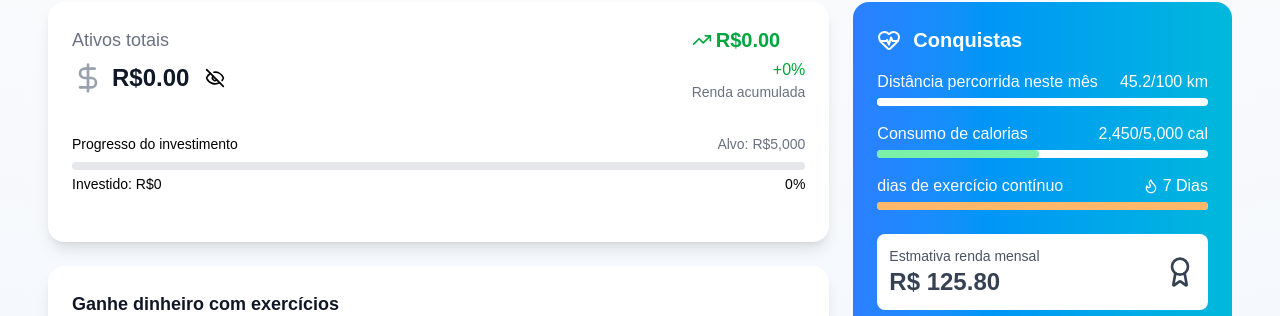
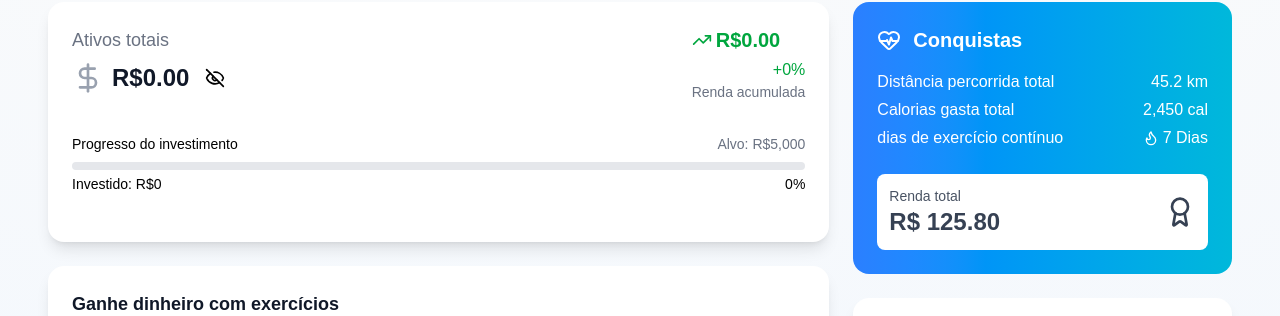
Before and after one commit to rodrigoRolim/strava-investment, a Next.js app: page /panel in a window 1280 px wide. Shown: the part 130-446 px from the top of the page. Built offline with nearby package versions, Linux system fonts and the light colour scheme.

Commit message:
remove execesses

```diff
--- a/app/_components/HealthData.tsx
+++ b/app/_components/HealthData.tsx
@@ -9,27 +9,16 @@ export default function HealthData() {
       </div>
 
       <div className="space-y-4">
-        <div>
         <div className="flex justify-between mb-1">
-            <span>Distância percorrida neste mês</span>
-            <span>45.2/100 km</span>
-          </div>
-          <div className="h-2 bg-white bg-opacity-20 rounded-full">
-            <div className="h-full bg-white rounded-full w-[45.2%]"></div>
-          </div>
+          <span>Distância percorrida total</span>
+          <span>45.2 km</span>
         </div>
 
-        <div>
         <div className="flex justify-between mb-1">
-            <span>Consumo de calorias</span>
-            <span>2,450/5,000 cal</span>
-          </div>
-          <div className="h-2 bg-white bg-opacity-20 rounded-full">
-            <div className="h-full bg-green-300 rounded-full w-[49%]"></div>
-          </div>
+          <span>Calorias gasta total</span>
+          <span>2,450 cal</span>
         </div>
 
-        <div>
         <div className="flex justify-between mb-1">
           <span>dias de exercício contínuo</span>
           <span className="flex items-center">
@@ -37,16 +26,13 @@ export default function HealthData() {
             7 Dias
           </span>
         </div>
-          <div className="h-2 bg-white bg-opacity-20 rounded-full">
-            <div className="h-full bg-orange-300 rounded-full w-[100%]"></div>
-          </div>
-        </div>
+
       </div>
 
       <div className="mt-6 p-3 bg-white text-gray-700 bg-opacity-0 rounded-lg">
         <div className="flex justify-between items-center">
           <div>
-            <div className="text-sm opacity-90">Estmativa renda mensal</div>
+            <div className="text-sm opacity-90">Renda total</div>
             <div className="text-2xl font-bold">R$ 125.80</div>
           </div>
           <Award className="w-8 h-8" />
```
Lines whose indentation alone changed are shown as unchanged.
